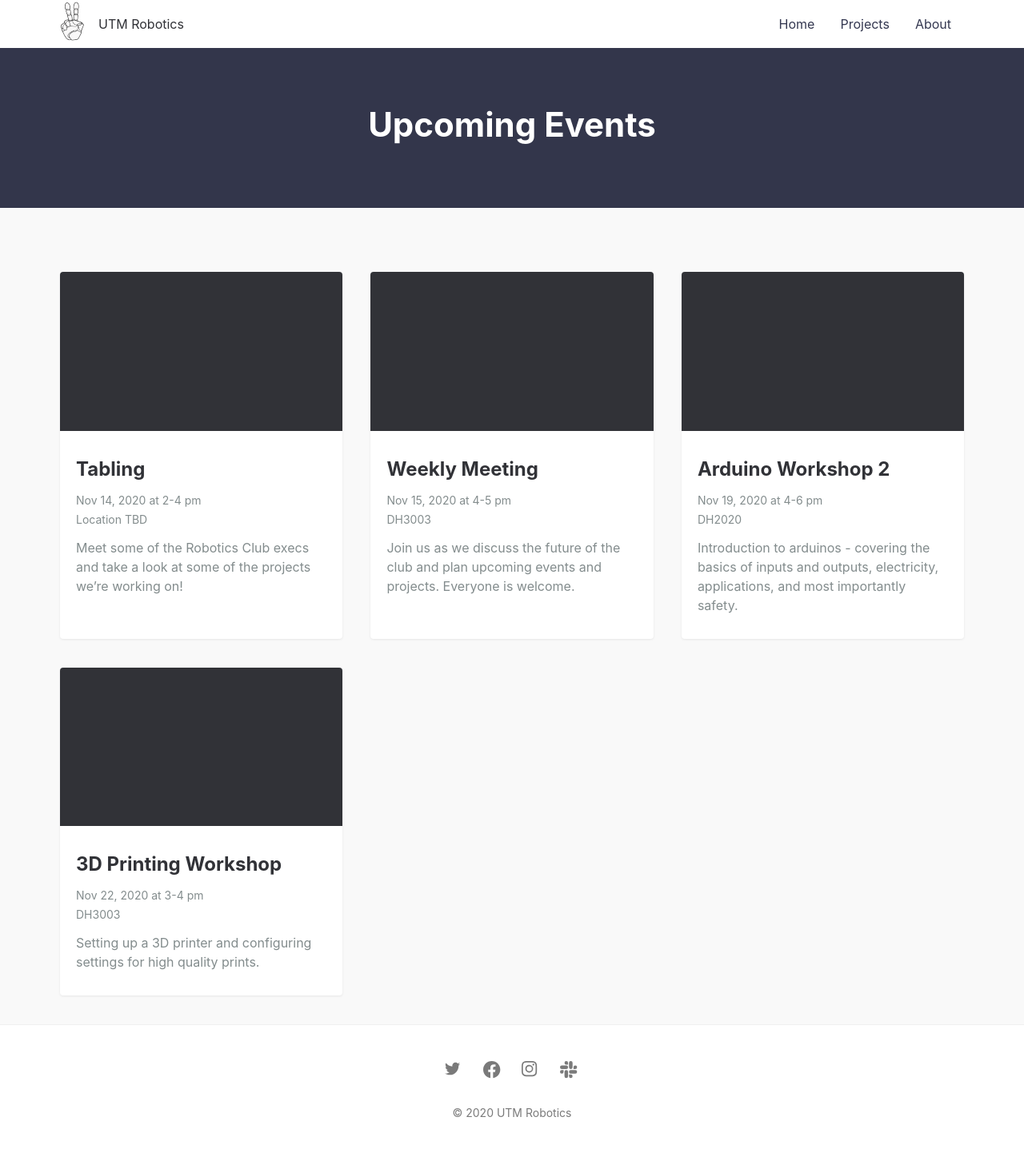
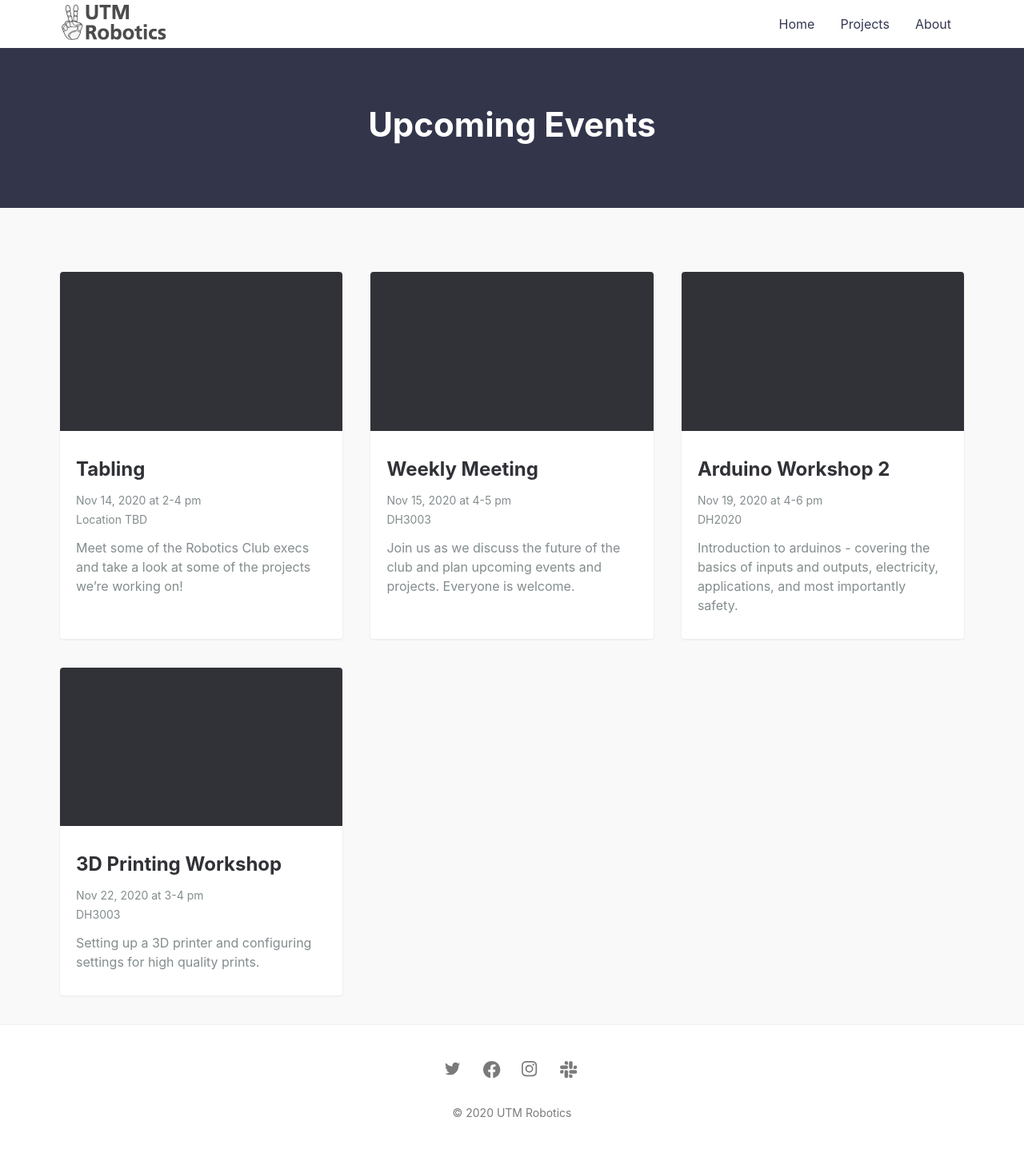
Before and after one commit to UTM-Robotics/utmrobotics.github.io-DEPRECATED-, a Jekyll site: the page built from index.md, in a window 1280 px wide. Shown: the whole page at 80% size. Built offline with Jekyll 4.4.1, drawn with Linux system fonts in a browser that asks for light colours.

Commit message:
Update logo.svg

```diff
--- a/_includes/header.html
+++ b/_includes/header.html
@@ -2,10 +2,9 @@
   <div class="container">
     <div class="header__inner">
       <a class="header__logo" href="{{ '/' | relative_url }}">
-        <div class="header__logo--container">
+        <div>
           {% include logo.svg %}
         </div>
-        <span>{{ site.title }}</span>
       </a>
       <nav class="header__links">
         <div class="container header__links-wrapper">
```
Also changed, not shown: _includes/logo.svg.
